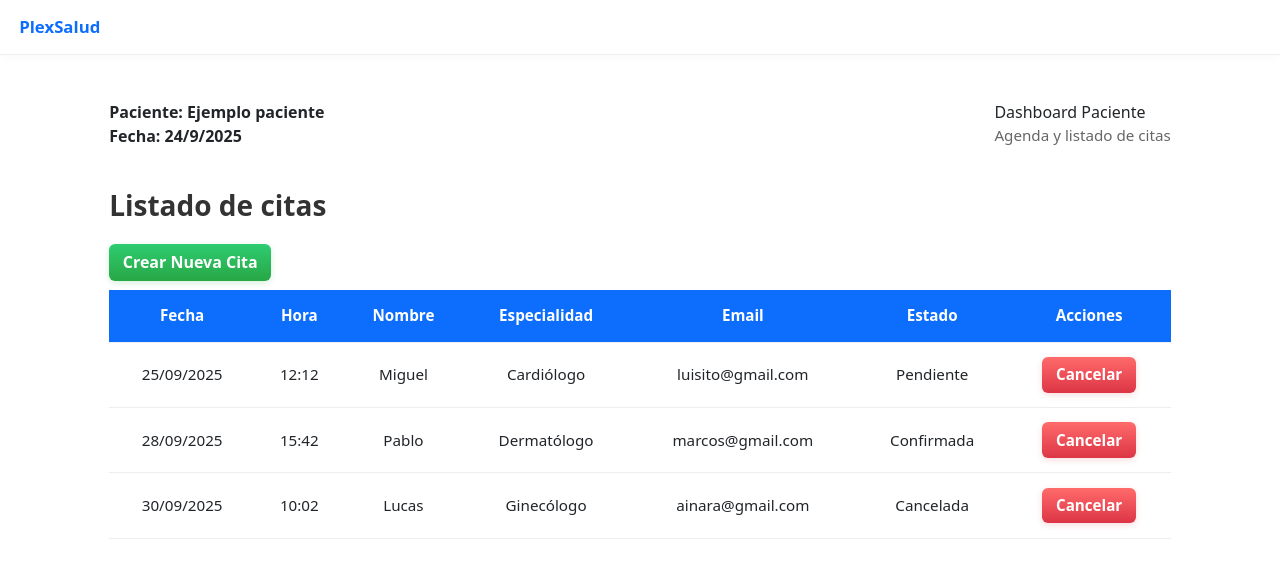
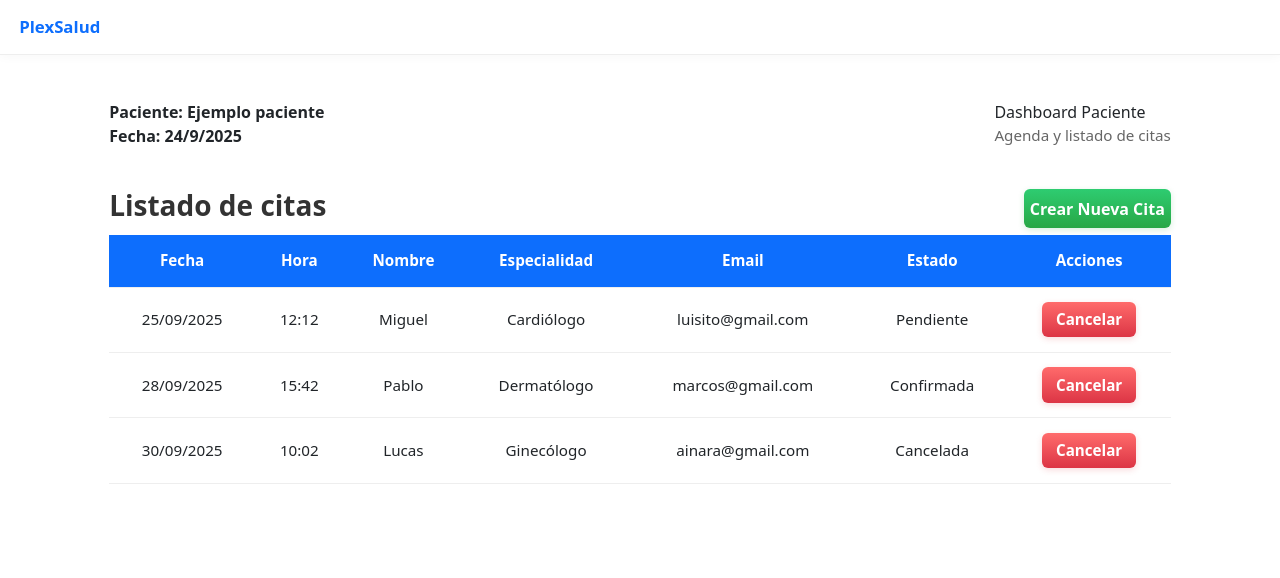
Before and after one commit to efbsplexusteam/plexsalud-frontend-angular-team, an Angular app in the folder plexsalud/: page /dashboard-patient in a window 1280 px wide. Shown: the top 578 px of the page. Built offline with nearby package versions, Linux system fonts and the light colour scheme.

Commit message:
Generate components login and register

```diff
--- /dev/null
+++ b/plexsalud/src/app/components/login/login.html
@@ -0,0 +1 @@
+<p>login works!</p>
--- /dev/null
+++ b/plexsalud/src/app/components/register/register.html
@@ -0,0 +1 @@
+<p>register works!</p>
--- a/plexsalud/src/app/components/table-doctor/table-doctor.css
+++ b/plexsalud/src/app/components/table-doctor/table-doctor.css
@@ -13,7 +13,6 @@
 thead tr {
   background: #0d6efd;
   color: #fff;
-  text-align: left;
 }
 
 th, td {
--- a/plexsalud/src/app/components/table-patient/table-patient.css
+++ b/plexsalud/src/app/components/table-patient/table-patient.css
@@ -1,5 +1,6 @@
 .table-wrap {
-    overflow-x:auto;
+  overflow-x:auto;
+  margin-top: 4px;
 }
 
 .appointments-table {
@@ -13,7 +14,6 @@
 thead tr {
   background: #0d6efd;
   color: #fff;
-  text-align: left;
 }
 
 th, td {
--- a/plexsalud/src/app/pages/dashboard-patient/dashboard-patient.css
+++ b/plexsalud/src/app/pages/dashboard-patient/dashboard-patient.css
@@ -24,15 +24,19 @@
     font-size: 0.95rem;
 }
 
-.content h3 {
-    margin: 2.6rem 0 0.7rem 0;
+.header-content {
+    display: flex;
+    justify-content: space-between;
+    margin-top: 2.6rem;
+}
+
+h3 {
     color: #333;
     font-weight: 600;
 }
 
 .btn-newAppointment {
-    margin: 0.6rem 0;
-    padding: 0.4rem 0.85rem;
+    height: 2.4rem;
     border-radius: 6px;
     border: none;
     font-weight: 600;
--- a/plexsalud/src/app/pages/dashboard-patient/dashboard-patient.html
+++ b/plexsalud/src/app/pages/dashboard-patient/dashboard-patient.html
@@ -12,8 +12,10 @@
         </div>
     </header>
     <section class="content">
-        <h3>Listado de citas</h3>
-        <button class="btn-newAppointment" (click)="openModal()">Crear Nueva Cita</button>
+        <div class="header-content">
+            <h3>Listado de citas</h3>
+            <button class="btn-newAppointment" (click)="openModal()">Crear Nueva Cita</button>
+        </div>
         <app-table-patient></app-table-patient>
     </section>
 </div>
```
Also changed, not shown: plexsalud/src/app/components/login/login.ts (added, +11 -0 lines), plexsalud/src/app/components/register/register.ts (added, +11 -0 lines), plexsalud/src/app/components/login/login.css (added), plexsalud/src/app/components/register/register.css (added), 2 other files (tests, documents, lock files or other folders).
